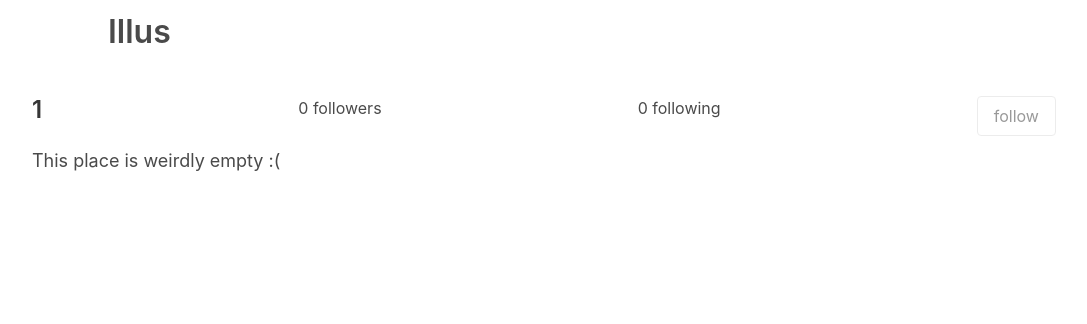
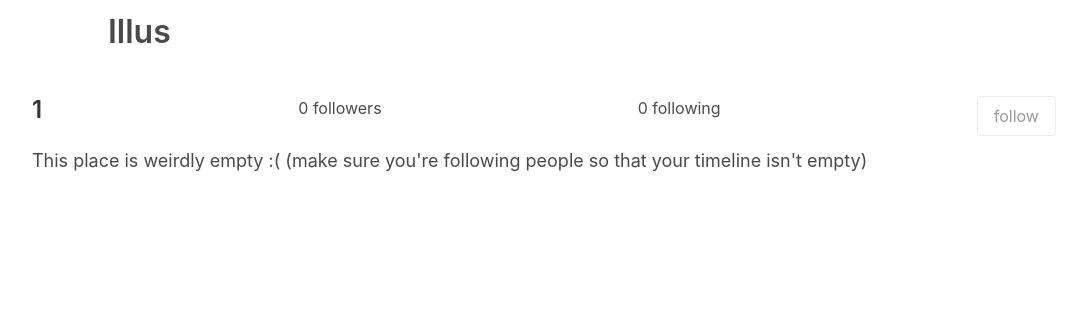
Before and after one commit to NilsIrl/thoughts, a Flask app: page /users/1 in a window 1280 px wide. Shown: the top 324 px of the page, without its empty margins (96-1183 px from the left). Run offline with Flask 2, Linux system fonts and the light colour scheme; data that the repository does not hold is empty.

Commit message:
Add clarification that people need to follow for timeline to not be empty

```diff
--- a/hackathon/templates/list_of_posts.html
+++ b/hackathon/templates/list_of_posts.html
@@ -1,5 +1,5 @@
 {% if posts | length == 0 %}
-<p>This place is weirdly empty :(</p>
+<p>This place is weirdly empty :( (make sure you're following people so that your timeline isn't empty)</p>
 {% endif %}
 
 {% for post in posts %}
```
